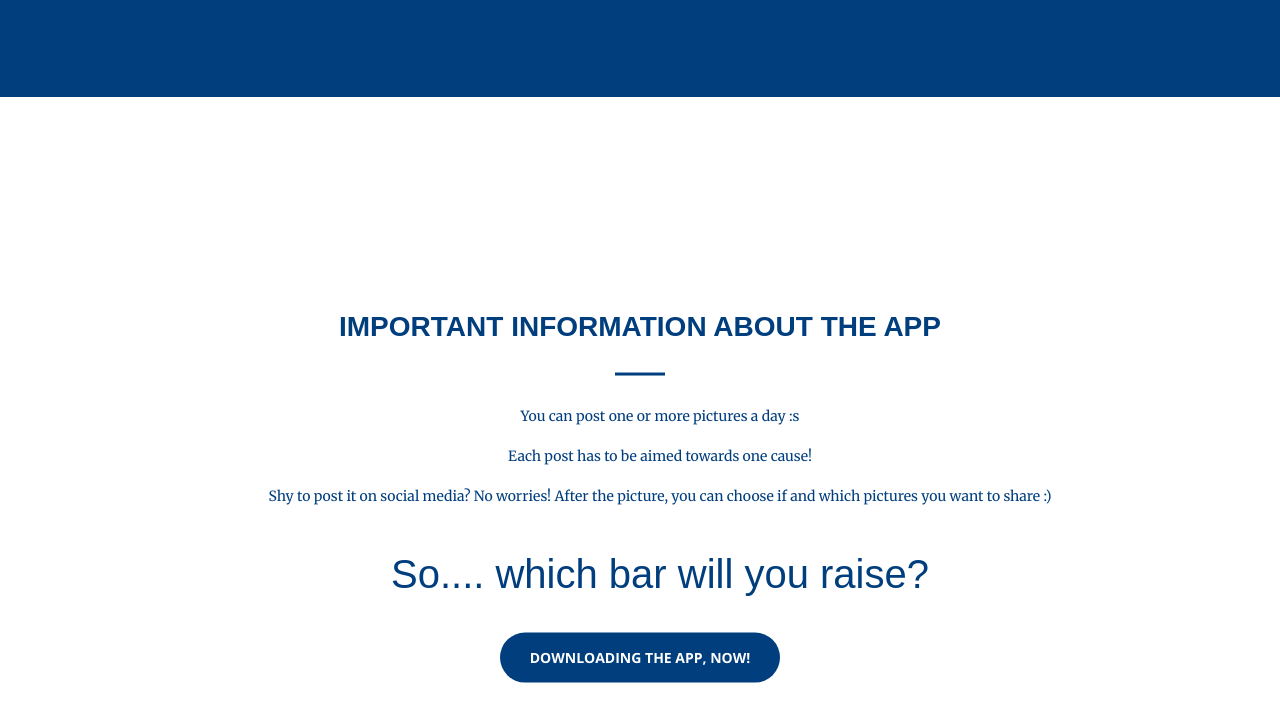
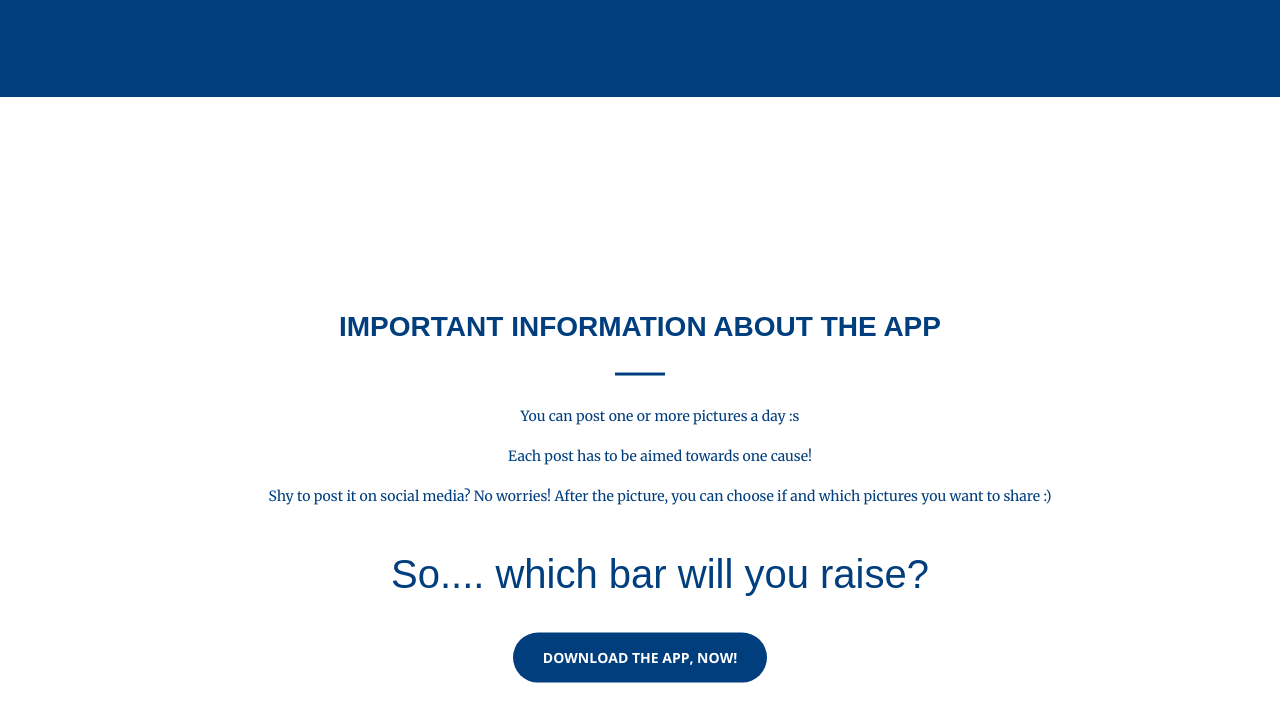
Before and after one commit to doveraisethebar/raisethebar, a website: page index.html in a window 1280 px wide. Shown: the part 2596-3317 px from the top of the page. Drawn offline with nearby package versions, Linux system fonts and the light colour scheme; a web font is replaced by a local one.

Commit message:
Update index.html

```diff
--- a/index.html
+++ b/index.html
@@ -301,7 +301,7 @@
                     <li style="color: #003e7e;  font-family: 'Muli', sans-serif; font-size: 40px"> So.... which bar will you raise? </li>
                 </ul>
                 <br>
-                <a href="#aboutApp" class="btn btn-primary btn-xl page-scroll">Downloading the app, now!</a>
+                <a href="#aboutApp" class="btn btn-primary btn-xl page-scroll">Download the app, now!</a>
             </div>
         </div>
         </header>
```
